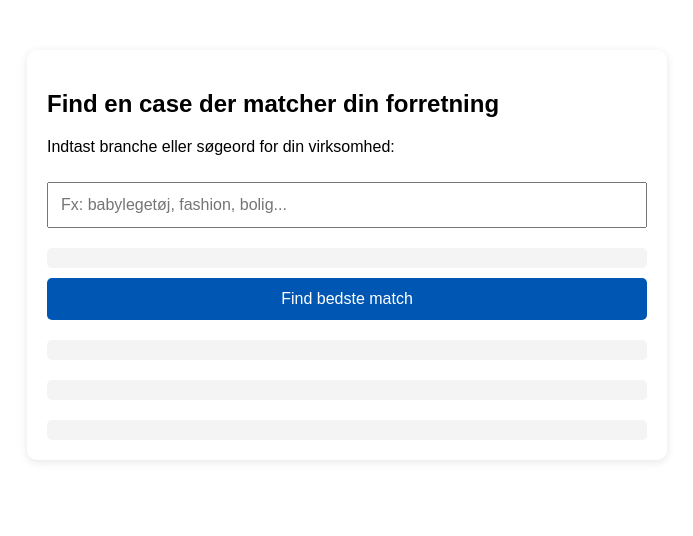
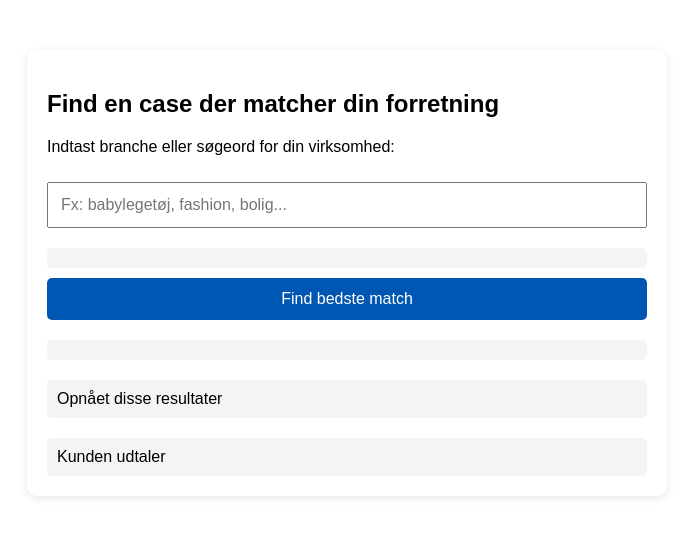
Before and after one commit to RulleFlemming/Case-match, a plain HTML site: page index.html in a window 1280 px wide. Shown: the whole page, without its empty margins (293-986 px from the left). Drawn offline with nearby package versions, Linux system fonts and the light colour scheme.

Commit message:
Update index.html

```diff
--- a/index.html
+++ b/index.html
@@ -63,12 +63,12 @@
 <div id="result"></div>
 
 <!-- Indsæt opsummering af case-resultater herunder -->
-<div id="case-summary">
+<div id="case-summary"> Opnået disse resultater
     <!-- TILFØJ OPSUMMERING AF CASE-RESULTATER HER -->
 </div>
 
 <!-- Indsæt testimonials/kundeudtalelser herunder -->
-<div id="testimonials">
+<div id="testimonials"> Kunden udtaler
     <!-- TILFØJ KUNDEUDTALELSER HER -->
 </div>
 
```
